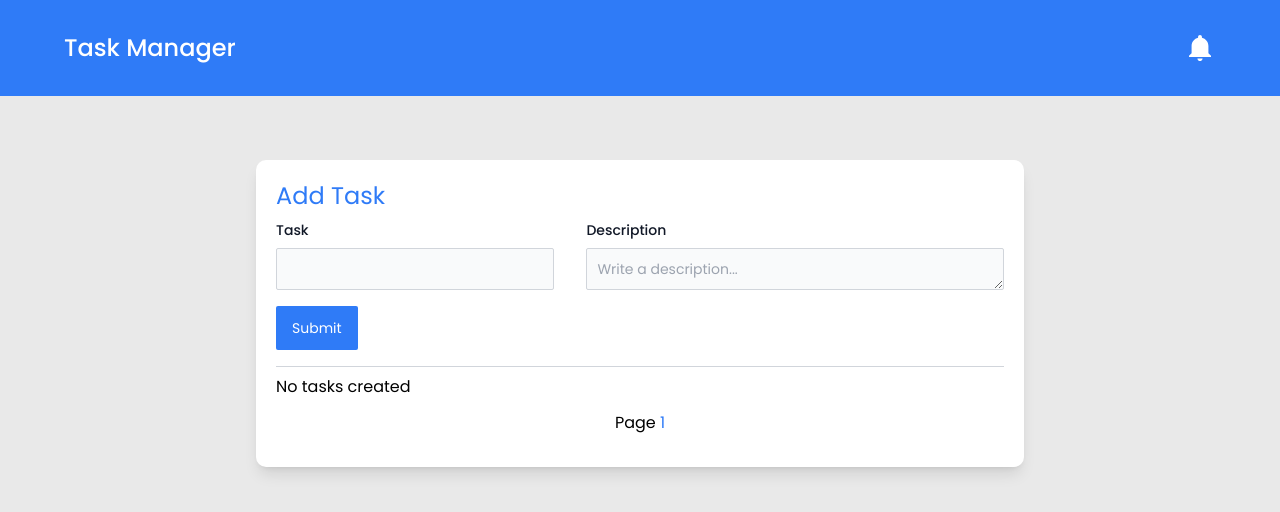
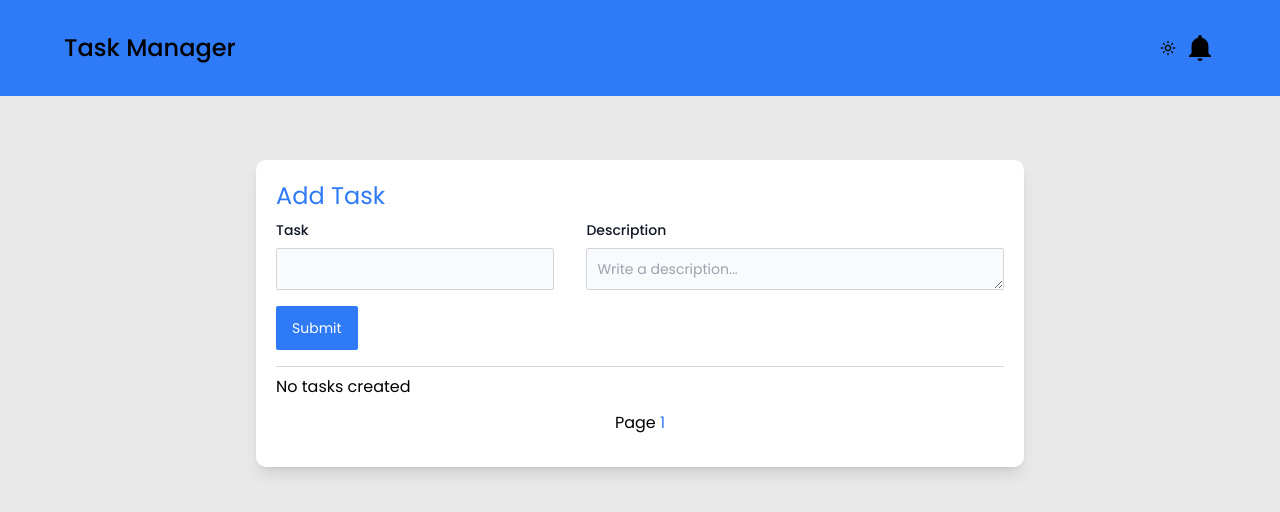
Before and after one commit to MainaMary/Task-manager, a React (Vite) app: page / in a window 1280 px wide. Shown: the top 512 px of the page. Built offline with nearby package versions, Linux system fonts and the light colour scheme.

Commit message:
add theme style for the toggle component

```diff
--- a/src/components/Navbar.tsx
+++ b/src/components/Navbar.tsx
@@ -1,18 +1,40 @@
-import {IoMdNotifications} from "react-icons/io"
-import {MdDarkMode,MdOutlineLightMode} from"react-icons/md"
+import { IoMdNotifications } from "react-icons/io"
 import { useTaskList } from "../context/appContext"
+import ThemeToggle from "./ThemeToggle"
+import { AppTheme } from "../model/types"
 const Navbar = () => {
-  const {allTasks} = useTaskList()
+  const { allTasks, theme } = useTaskList()
+  const headerStyle: AppTheme = {
+    dark: {
+      background: 'black',
+      color: '#ffff'
+    },
+    light: {
+      background: '#eoeoeo',
+      color: 'black'
+    },
+    common: {
+      transition: 'all 1s ease'
+    }
+  }
+  const themeStyle = {
+    ...headerStyle.common,
+    ...(theme === "light" ? headerStyle.light : headerStyle.dark)
+  }
   return (
-    <div className="h-24   px-8 lg:px-16 flex justify-between  items-center bg-primary-color text-white text-md">
+    <nav style={themeStyle} className="h-24   px-8 lg:px-16 flex justify-between  items-center bg-primary-color text-white text-md">
       <h4 className="font-medium text-2xl">Task Manager</h4>
-      <div className="relative">
-      <IoMdNotifications size={32}/>
-      {allTasks.length > 0 ?  <p className=" top-[-16px] left-4 border-[2px] border-black w-[30px] h-[30px] rounded-full absolute flex items-center justify-center text-md font-medium">{allTasks.length}</p> :''}
+      <div className="flex h-auto items-center gap-2">
+        <ThemeToggle />
+        <div className="relative">
+          <IoMdNotifications size={32} />
+          {allTasks.length > 0 ? <p className=" top-[-16px] left-4 border-[2px] border-black w-[30px] h-[30px] rounded-full absolute flex items-center justify-center text-md font-medium">{allTasks.length}</p> : ''}
 
+        </div>
       </div>
 
-    </div>
+
+    </nav>
   )
 }
 
```
